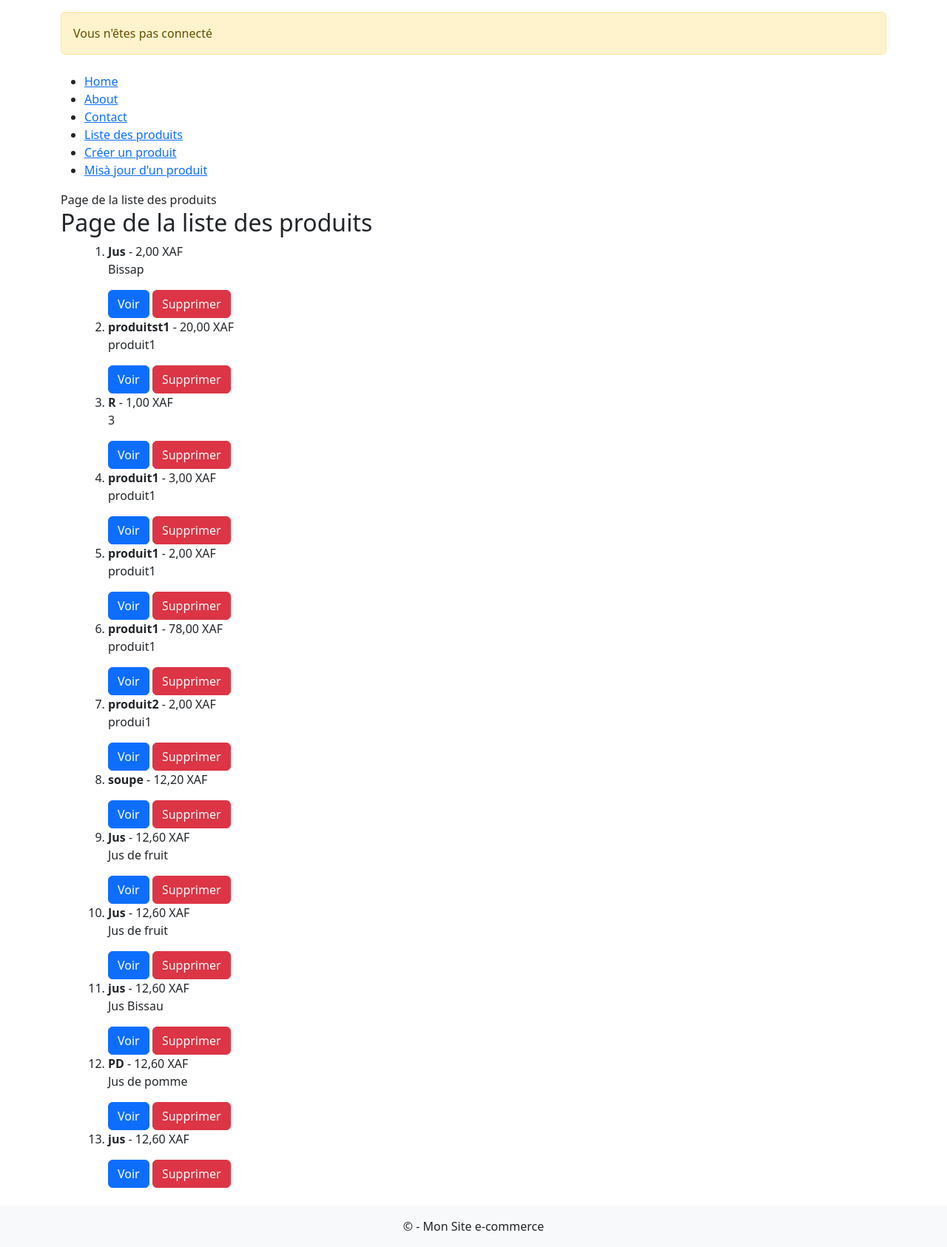
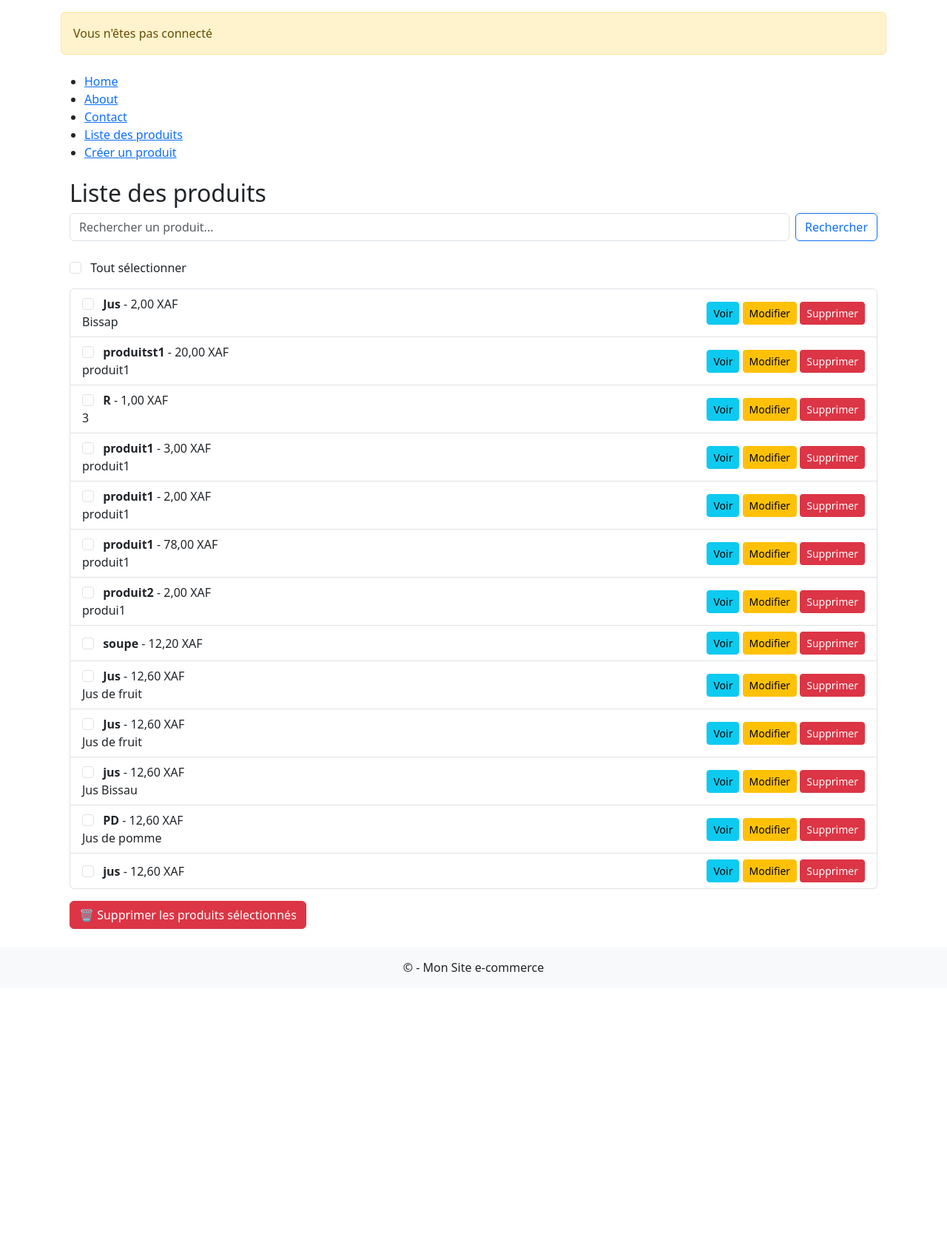
Before and after one commit to SeneDS/VDE_django, a Django app: page /produits/ in a window 1280 px wide. Shown: the whole page at 74% size. After the commit the page ends 1314 px from the top, so only its background shows below. Run offline with Django 5.2, Linux system fonts and the light colour scheme; data comes from the database, SQL or seed files in the repository; both versions use the stored data as it was after the commit; some libraries are stand-ins or nearby versions.

Commit message:
premiere version du crud

```diff
--- a/ecommerce/urls.py
+++ b/ecommerce/urls.py
@@ -17,8 +17,11 @@ Including another URLconf
 
 from django.contrib import admin
 from django.urls import path, include
+from django.shortcuts import redirect
 
 urlpatterns = [
+    path('', lambda request: redirect('home')),
+    path('pages/', include('pages.urls')),
     path('admin/', admin.site.urls),
     path('', include("pages.urls")),
 ]
--- a/pages/templates/produit/list.html
+++ b/pages/templates/produit/list.html
@@ -1,20 +1,64 @@
 {% extends "base.html" %}
+{% load static %}
+
+{% block title %}Liste des produits{% endblock %}
 
 {% block content %}
     {% include 'navbar.html' %}
-{% block title %}Page de la liste des produits{% endblock title %}
 
-<h2> Page de la liste des produits</h2>
-<ul class="product-list">
-    <ol>
+    <div class="container mt-4">
+        <h2>Liste des produits</h2>
+
+        <!-- Formulaire de recherche -->
+        <form method="get" class="mb-4 d-flex gap-2">
+            <input type="text" name="q" class="form-control" placeholder="Rechercher un produit..." value="{{ request.GET.q }}">
+            <button type="submit" class="btn btn-outline-primary">Rechercher</button>
+        </form>
+
+        {% if message %}
+            <div class="alert alert-info">{{ message }}</div>
+        {% endif %}
+
+        <form method="post">
+            {% csrf_token %}
+
+            <div class="mb-3">
+                <input type="checkbox" id="select-all" class="form-check-input me-2">
+                <label for="select-all">Tout sélectionner</label>
+            </div>
+
+            <ul class="list-group">
                 {% for produit in object_list %}
-    <li>
+                    <li class="list-group-item d-flex justify-content-between align-items-center">
+                        <div>
+                            <input type="checkbox" name="produits" value="{{ produit.id }}" class="form-check-input me-2 produit-checkbox">
                             <strong>{{ produit.nom }}</strong> - {{ produit.prix }} XAF
-        <p>{{ produit.description }}</p>
-        <a href="{% url 'product_detail' produit.id %}" class="btn btn-primary">Voir</a>
-        <a href="{% url 'product_delete' produit.id %}" class="btn btn-danger">Supprimer</a>
+                            <p class="mb-0">{{ produit.description }}</p>
+                        </div>
+                        <div>
+                            <a href="{% url 'product_detail' produit.id %}" class="btn btn-sm btn-info">Voir</a>
+                            <a href="{% url 'product_update' produit.id %}" class="btn btn-sm btn-warning">Modifier</a>
+                            <a href="{% url 'product_delete' produit.id %}" class="btn btn-sm btn-danger">Supprimer</a>
+                        </div>
                     </li>
+                {% empty %}
+                    <li class="list-group-item">Aucun produit trouvé.</li>
                 {% endfor %}
-        </ol>
             </ul>
+
+            <div class="mt-3">
+                <button type="submit" class="btn btn-danger">🗑 Supprimer les produits sélectionnés</button>
+            </div>
+        </form>
+    </div>
+
+    <script>
+        // JavaScript pour tout cocher/décocher
+        const selectAll = document.getElementById('select-all');
+        const checkboxes = document.querySelectorAll('.produit-checkbox');
+
+        selectAll.addEventListener('change', function () {
+            checkboxes.forEach(cb => cb.checked = this.checked);
+        });
+    </script>
 {% endblock %}
--- a/pages/views.py
+++ b/pages/views.py
@@ -24,7 +24,7 @@ def product_detail_view(request, my_id):
     context ={
         'obj':obj }
     return render(request, 'produit/detail.html', context)
-
+"""
 # Ici on collecte toutes tous les produits de la base
 def product_list_view(request):
     queryset = Produit.objects.all()
@@ -33,9 +33,25 @@ def product_list_view(request):
     }
     return render(request, 'produit/list.html', context)
 
+"""
 
 
+def product_list_view(request):
+    query = request.GET.get('q')
+    produits = Produit.objects.all()
 
+    if query:
+        produits = produits.filter(nom__icontains=query)
+
+    if request.method == 'POST':
+        ids_a_supprimer = request.POST.getlist('produits')
+        Produit.objects.filter(id__in=ids_a_supprimer).delete()
+        return redirect('product_list')
+
+    return render(request, 'produit/list.html', {
+        'object_list': produits,
+        'message': f"Résultats pour : « {query} »" if query else ''
+    })
 
 
 
@@ -47,7 +63,7 @@ def product_delete_view(request, my_id):
     obj = get_object_or_404(Produit, pk=my_id)
     if request.method == "POST":
         obj.delete()
-        return redirect('home')  # Rediriger vers la page d'accueil ou autre
+        return redirect('product_list')  # Rediriger vers la page d'accueil ou autre
     return render(request, 'produit/delete.html', {'obj': obj})
 
 
@@ -119,7 +135,7 @@ def product_update_view(request, my_id):
         if form.is_valid():
             form.save()
             message = '✅ Produit mis à jour avec succès !'
-            return redirect('home')  # Redirection après succès
+            return redirect('product_list')  # Redirection après succès
         else:
             message = '❌ Une erreur est survenue. Veuillez vérifier le formulaire.'
 
--- a/templates/navbar.html
+++ b/templates/navbar.html
@@ -5,6 +5,5 @@
         <li><a href="{% url 'contact' %}">Contact</a></li>
         <li><a href="{% url 'product_list' %}">Liste des produits</a></li>
         <li><a href="{% url 'create' %}">Créer un produit</a></li>
-        <li><a href="{% url 'product_update' %}">Misà jour d'un produit</a></li>
     </ul>
 </nav>
```
Also changed, not shown: pages/templates/produit/detail.html (+30 -13 lines), pages/templates/produit/update.html (+3 -4 lines), db.sqlite3. Lines whose indentation alone changed are shown as unchanged.
